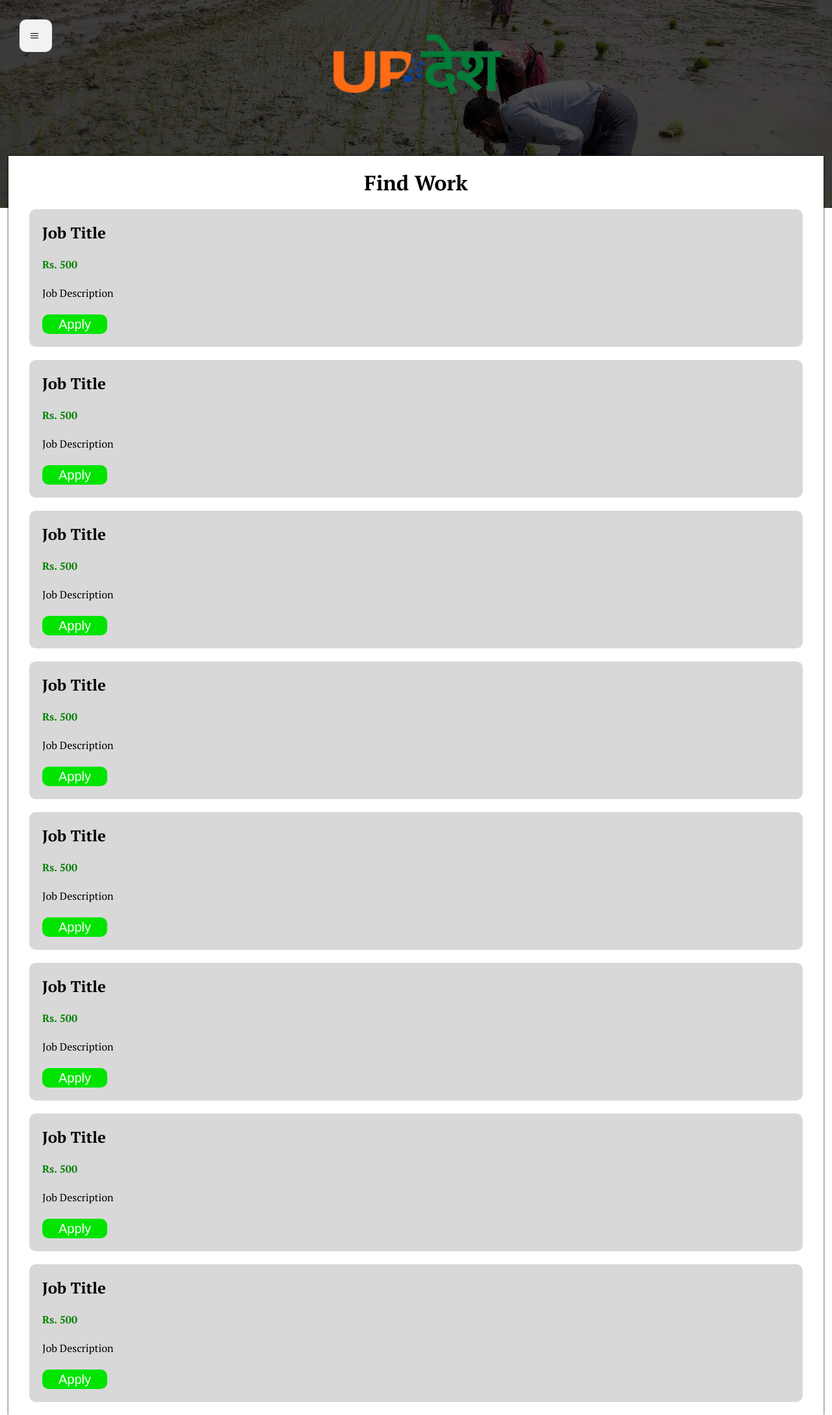
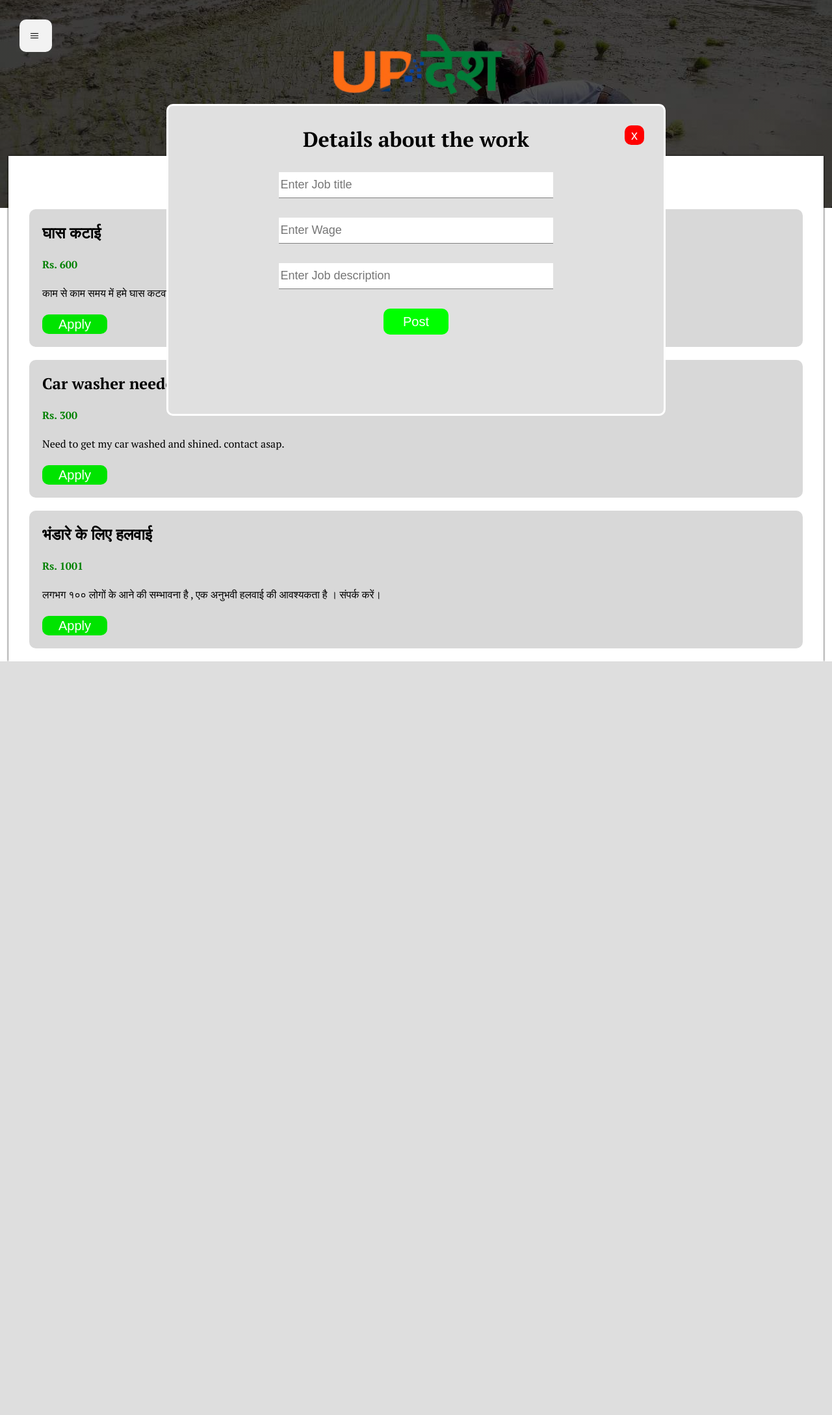
Before and after one commit to SiddharthIsCoding/UPDESH-PROTOTYPE, a Flask app: page / in a window 1280 px wide. Shown: the whole page at 65% size. After the commit the page ends 1018 px from the top, so only its background shows below. Run offline with Flask 3, Linux system fonts and the light colour scheme.

Commit message:
making post box

```diff
--- a/static/style.css
+++ b/static/style.css
@@ -46,6 +46,19 @@ nav>ul>li>a {
     padding: 10px;
     color: black;
     font-size: 20px;
+}
+
+nav > ul > li > a > button
+{
+    width: 100px;
+    height: 40px;
+    border: none;
+    outline: none;
+    cursor: pointer;
+    color: white;
+    font-size: 20px;
+    border-radius: 10px;
+    background: navy;
 }
 
 nav>img {
@@ -144,3 +157,61 @@ nav>img {
     border-radius: 10px;
 
 }
+
+
+#postbox
+{
+    width: 60%;
+    height: 60vh;
+    background: rgb(224, 224, 224);
+    position: fixed;
+    left: 20%;
+    top: 20vh;
+    border-radius: 10px;
+    text-align: center;
+    font-family: "PT Serif", serif;
+
+    padding: 30px;
+    border: 3px solid rgb(255, 255, 255);
+}
+
+#closebtn
+{
+    width: 30px;
+    height: 30px;
+    border: none;
+    outline: none;
+    position: absolute;
+    top: 30px;
+    right: 30px;
+    font-size: 20px;
+    cursor: pointer;
+    background: red;
+    border-radius: 10px;
+    color: white;
+}
+
+#postbox > input
+{
+    width: 60%;
+    height: 40px;
+    margin-top: 30px;
+    border: none;
+    font-size: 18px;
+    outline: none;
+    border-bottom: 1px solid gray;
+}
+
+#postbtn
+{
+    margin-top: 30px;
+    width: 100px;
+    height: 40px;
+    background: lime;
+    color: white;
+    border: none;
+    outline: none;
+    cursor: pointer;
+    border-radius: 10px;
+    font-size: 20px;
+}
--- a/templates/index.html
+++ b/templates/index.html
@@ -18,7 +18,7 @@
             <li><a href="/">Home</a></li>
             <li><a href="#">Messages</a></li>
             <li><a href="#"><button>Post work</button></a></li>
-            <li><a href="#"><button>Log out</button></a></li>
+            <li><a href="/login"><button style="background: red;" >Log out</button></a></li>
 
         </ul>
     </nav>
@@ -35,72 +35,48 @@
         <h1>Find Work</h1>
         <div id="joblist">
             <div class="job">
-                <h2>Job Title</h2>
+                <h2>घास कटाई</h2>
                 <br>
-                <h4>Rs. 500</h4>
+                <h4>Rs. 600</h4>
                 <br>
-                <p>Job Description</p>
+                <p>काम से काम समय में हमे घास कटवानी है अपने बागान से , लगभग ३०० गज का बागान है । </p>
                 <br>
                 <button>Apply</button>
             </div>
              <div class="job">
-                <h2>Job Title</h2>
+                <h2>Car washer needed</h2>
                 <br>
-                <h4>Rs. 500</h4>
+                <h4>Rs. 300</h4>
                 <br>
-                <p>Job Description</p>
+                <p>Need to get my car washed and shined. contact asap.</p>
                 <br>
                 <button>Apply</button>
             </div>            <div class="job">
-                <h2>Job Title</h2>
+                <h2>भंडारे के लिए हलवाई</h2>
                 <br>
-                <h4>Rs. 500</h4>
+                <h4>Rs. 1001</h4>
                 <br>
-                <p>Job Description</p>
-                <br>
-                <button>Apply</button>
-            </div>            <div class="job">
-                <h2>Job Title</h2>
-                <br>
-                <h4>Rs. 500</h4>
-                <br>
-                <p>Job Description</p>
-                <br>
-                <button>Apply</button>
-            </div>            <div class="job">
-                <h2>Job Title</h2>
-                <br>
-                <h4>Rs. 500</h4>
-                <br>
-                <p>Job Description</p>
-                <br>
-                <button>Apply</button>
-            </div>            <div class="job">
-                <h2>Job Title</h2>
-                <br>
-                <h4>Rs. 500</h4>
-                <br>
-                <p>Job Description</p>
-                <br>
-                <button>Apply</button>
-            </div>            <div class="job">
-                <h2>Job Title</h2>
-                <br>
-                <h4>Rs. 500</h4>
-                <br>
-                <p>Job Description</p>
-                <br>
-                <button>Apply</button>
-            </div>            <div class="job">
-                <h2>Job Title</h2>
-                <br>
-                <h4>Rs. 500</h4>
-                <br>
-                <p>Job Description</p>
+                <p>लगभग १०० लोगों के आने की सम्भावना है , एक अनुभवी हलवाई की आवश्यकता है । संपर्क करें।  </p>
                 <br>
                 <button>Apply</button>
             </div>
         </div>
+    </div>
+
+
+
+
+
+
+
+    <div id="postbox">
+        <button id="closebtn" >x</button>
+        <h1>Details about the work</h1>
+
+        <input id="title" type="text" placeholder="Enter Job title " ><br>
+        <input id="wage"  type="number" placeholder="Enter Wage" ><br>
+        <input id="desc" type="text" placeholder="Enter Job description" ><br>
+        <button id="postbtn" >Post</button>
     </div>
 
 
@@ -116,6 +92,13 @@
             }
         }
 
+        function post(){
+            title = document.querySelector("#title").value;
+            wage = document.querySelector("#wage").value;
+            desc = document.querySelector("#desc").value;
+
+        }
+
     </script>
 
 
--- a/templates/login.html
+++ b/templates/login.html
@@ -27,13 +27,13 @@
     <div class="login">
 
 
-        <form action="/login" method="post">
+        <form>
             <br>
             <h1>Login</h1>
             <br>
             <input type="text" name="username" placeholder="Username" required> <br>
             <input type="password" name="password" placeholder="Password" required> <br>
-            <button type="submit">Login</button><br><br>
+            <button type="submit" onclick="window.location.replace('/')" >Login</button><br><br>
             <a href="/register">Register</a><br><br>
             <a href="/forgot-password">Forgot Password</a>
             <br>
```
